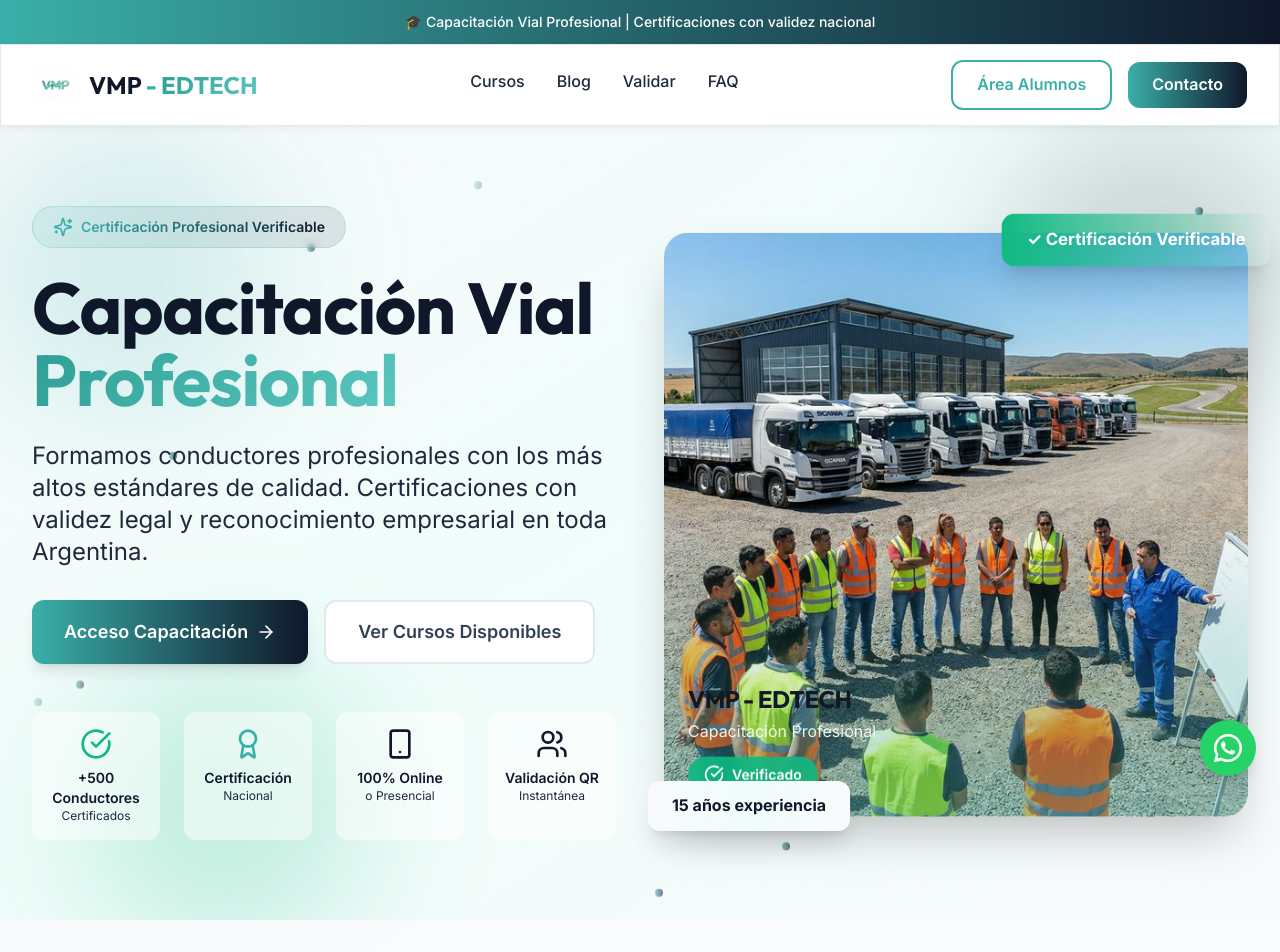
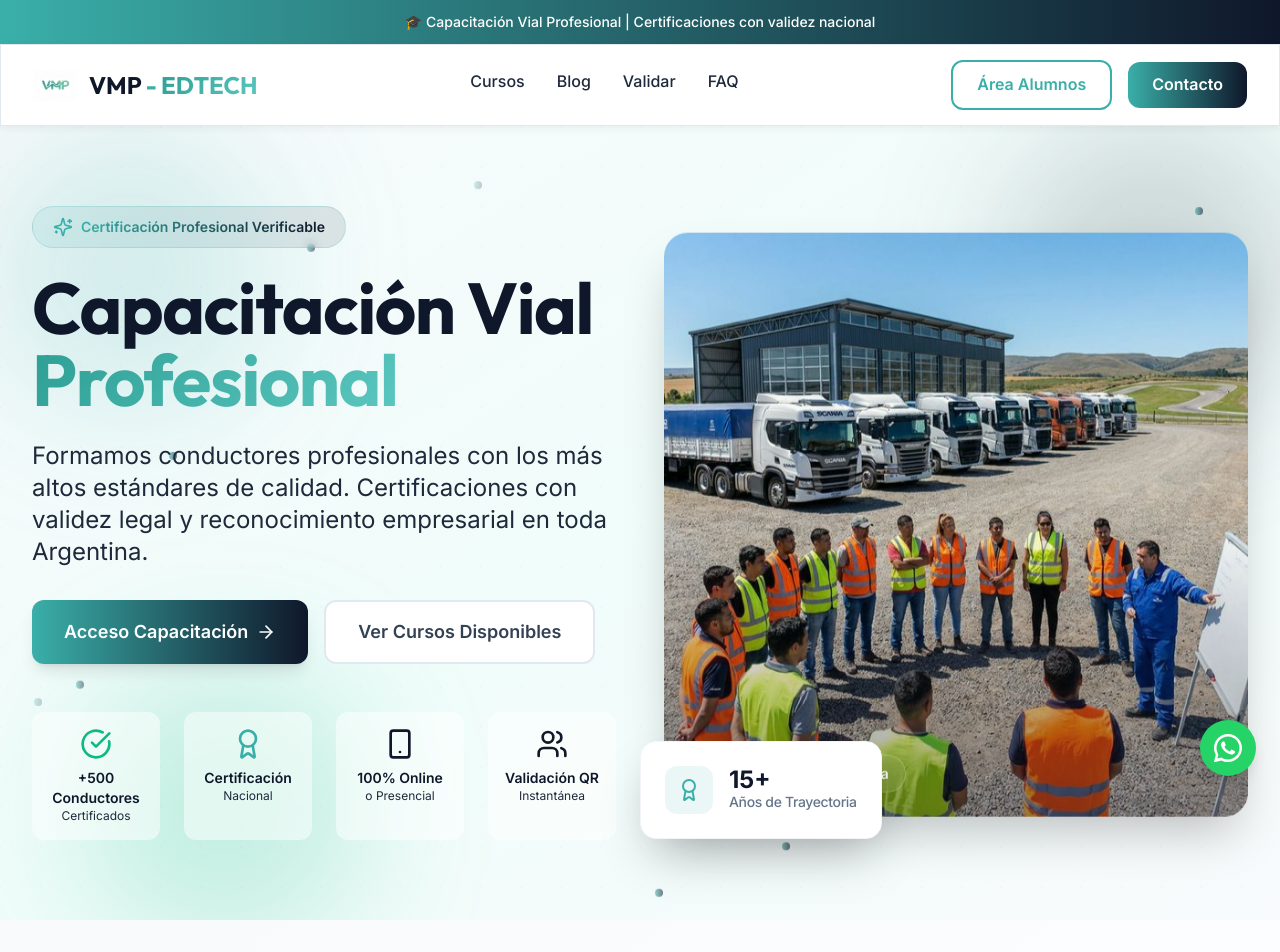
Before and after one commit to vmpedtech-26/VMP-EDTECH, a Next.js app in the folder apps/web/: page / in a window 1280 px wide. Shown: the top 952 px of the page. Built offline with nearby package versions, Linux system fonts and the light colour scheme.

Commit message:
style: reduce visual noise in hero section

```diff
--- a/apps/web/components/landing/HeroSection.tsx
+++ b/apps/web/components/landing/HeroSection.tsx
@@ -196,44 +196,29 @@ export default function HeroSection() {
                                     className="object-cover"
                                     priority
                                 />
-                                <div className="absolute inset-0 bg-gradient-to-t from-primary/40 via-transparent to-transparent" />
-                                <div className="absolute bottom-6 left-6 right-6 text-white">
-                                    <h3 className="text-2xl font-bold mb-1">VMP - EDTECH</h3>
-                                    <p className="text-white/90">Capacitación Profesional</p>
-                                    <div className="mt-3 inline-flex items-center space-x-2 bg-success/90 backdrop-blur-sm rounded-full px-4 py-2">
-                                        <CheckCircle className="h-5 w-5 text-white" />
-                                        <span className="text-sm font-semibold text-white">Verificado</span>
+                                <div className="absolute inset-x-0 bottom-0 h-1/2 bg-gradient-to-t from-slate-900/40 to-transparent pointer-events-none" />
+                                <div className="absolute bottom-6 left-6 right-6">
+                                    <div className="inline-flex items-center space-x-2 bg-white/10 backdrop-blur-md border border-white/20 rounded-full px-4 py-2 text-white">
+                                        <CheckCircle className="h-4 w-4" />
+                                        <span className="text-sm font-medium">Capacitación Verificada</span>
                                     </div>
                                 </div>
                             </motion.div>
 
-                            {/* Floating badges with pulse animation */}
+                            {/* Simplified floating badge */}
                             <motion.div
-                                className="absolute -top-4 -right-4 bg-gradient-to-r from-success to-success-light text-white px-6 py-3 rounded-xl shadow-xl font-bold"
-                                animate={{
-                                    scale: [1, 1.05, 1],
-                                }}
-                                transition={{
-                                    duration: 2,
-                                    repeat: Infinity,
-                                    ease: "easeInOut"
-                                }}
+                                className="absolute -bottom-6 -left-6 bg-white p-6 rounded-2xl shadow-2xl border border-slate-100 flex items-center space-x-4"
+                                initial={{ opacity: 0, x: -20 }}
+                                animate={{ opacity: 1, x: 0 }}
+                                transition={{ delay: 1, duration: 0.5 }}
                             >
-                                ✓ Certificación Verificable
-                            </motion.div>
-                            <motion.div
-                                className="absolute -bottom-4 -left-4 bg-gradient-to-r from-accent-amber to-warning text-slate-900 px-6 py-3 rounded-xl shadow-xl font-bold"
-                                animate={{
-                                    scale: [1, 1.05, 1],
-                                }}
-                                transition={{
-                                    duration: 2,
-                                    repeat: Infinity,
-                                    ease: "easeInOut",
-                                    delay: 1
-                                }}
-                            >
-                                15 años experiencia
+                                <div className="w-12 h-12 bg-primary/10 rounded-xl flex items-center justify-center">
+                                    <Award className="h-6 w-6 text-primary" />
+                                </div>
+                                <div>
+                                    <p className="text-2xl font-bold text-slate-900 leading-none">15+</p>
+                                    <p className="text-sm text-slate-500 font-medium tracking-tight">Años de Trayectoria</p>
+                                </div>
                             </motion.div>
                         </div>
                     </motion.div>
```
